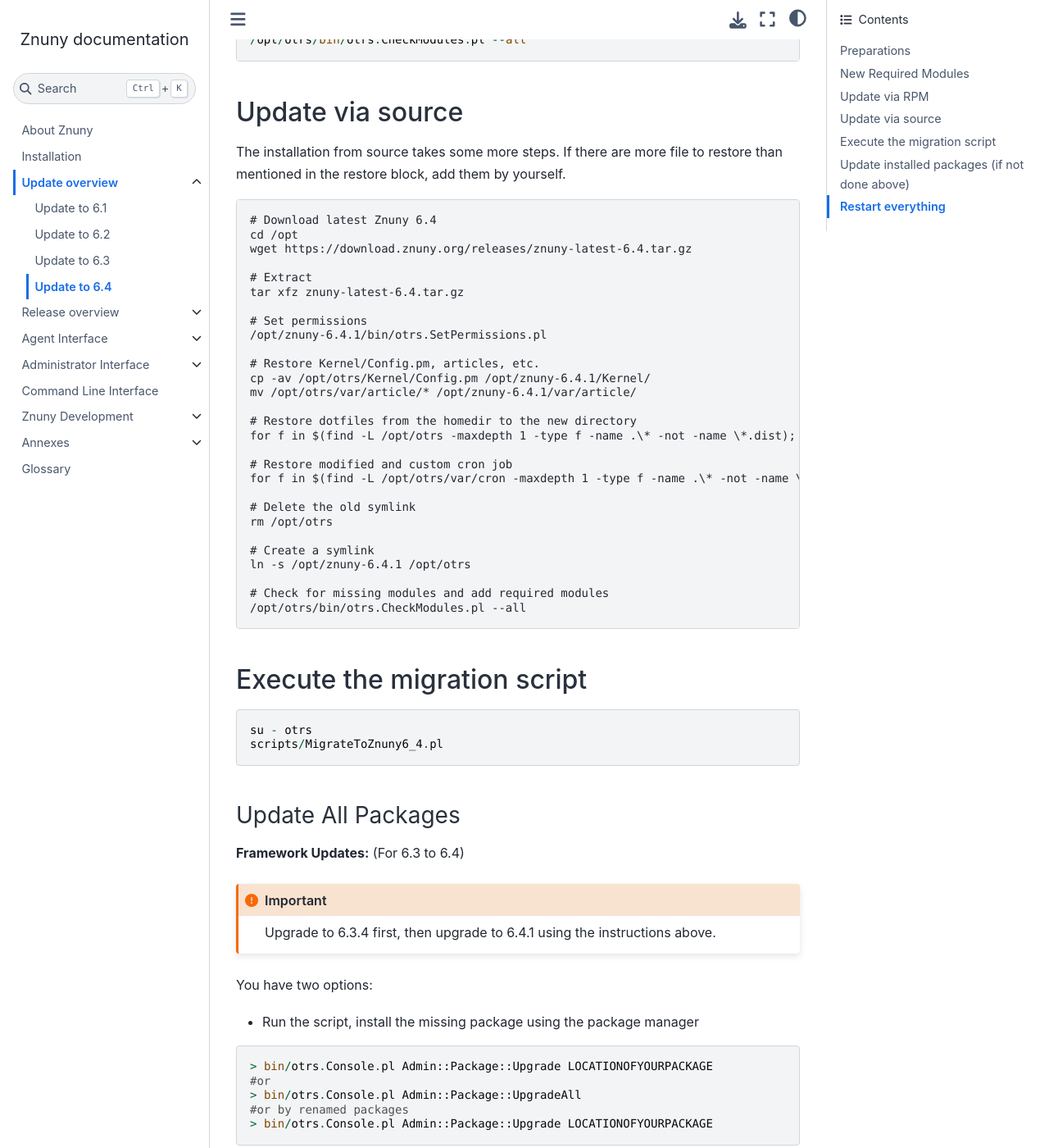
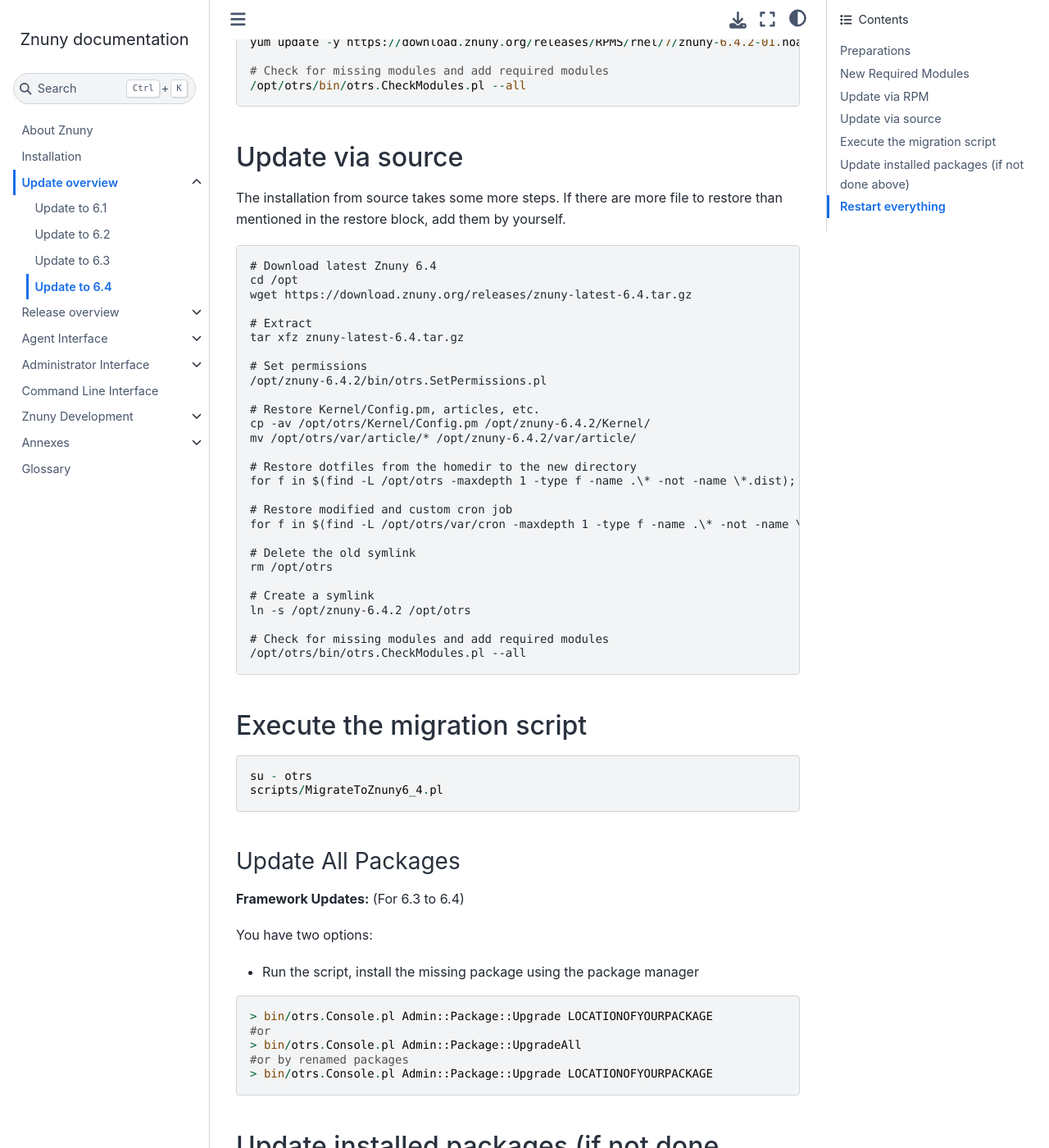
Before and after one commit to znuny/manual, a Sphinx documentation site: the page built from source/releases/installupdate/update/update-6.4.rst, in a window 1280 px wide and 1400 px high, scrolled down 1454 px. Shown: the whole window at 82% size. Built offline with Sphinx 7.4.7 and the Sphinx Book theme 1.1.4, drawn with Linux system fonts in a browser that asks for light colours; some of the changed text lies outside the part shown.

Commit message:
Manual/6.4.2

```diff
--- a/source/releases/index.rst
+++ b/source/releases/index.rst
@@ -18,6 +18,7 @@
 .. toctree::
    :maxdepth: 2
 
+   6_4_2/index
    6_4_1/index
    6_3_4/index
    6_3_3/index
--- a/source/releases/installupdate/update/update-6.4.rst
+++ b/source/releases/installupdate/update/update-6.4.rst
@@ -57,7 +58,7 @@
 .. code-block::
 
   # Update to Znuny 6.4 (RHEL 7 / CentOS 7)
-  yum update -y https://download.znuny.org/releases/RPMS/rhel/7/znuny-6.4.1-01.noarch.rpm
+  yum update -y https://download.znuny.org/releases/RPMS/rhel/7/znuny-6.4.2-01.noarch.rpm
 
   # Check for missing modules and add required modules
   /opt/otrs/bin/otrs.CheckModules.pl --all
@@ -78,23 +79,23 @@
   tar xfz znuny-latest-6.4.tar.gz
 
   # Set permissions
-  /opt/znuny-6.4.1/bin/otrs.SetPermissions.pl
+  /opt/znuny-6.4.2/bin/otrs.SetPermissions.pl
 
   # Restore Kernel/Config.pm, articles, etc.
-  cp -av /opt/otrs/Kernel/Config.pm /opt/znuny-6.4.1/Kernel/
-  mv /opt/otrs/var/article/* /opt/znuny-6.4.1/var/article/
+  cp -av /opt/otrs/Kernel/Config.pm /opt/znuny-6.4.2/Kernel/
+  mv /opt/otrs/var/article/* /opt/znuny-6.4.2/var/article/
 
   # Restore dotfiles from the homedir to the new directory
-  for f in $(find -L /opt/otrs -maxdepth 1 -type f -name .\* -not -name \*.dist); do cp -av "$f" /opt/znuny-6.4.1/; done
+  for f in $(find -L /opt/otrs -maxdepth 1 -type f -name .\* -not -name \*.dist); do cp -av "$f" /opt/znuny-6.4.2/; done
 
   # Restore modified and custom cron job
-  for f in $(find -L /opt/otrs/var/cron -maxdepth 1 -type f -name .\* -not -name \*.dist); do cp -av "$f" /opt/znuny-6.4.1/var/cron/; done
+  for f in $(find -L /opt/otrs/var/cron -maxdepth 1 -type f -name .\* -not -name \*.dist); do cp -av "$f" /opt/znuny-6.4.2/var/cron/; done
 
   # Delete the old symlink
   rm /opt/otrs
 
   # Create a symlink
-  ln -s /opt/znuny-6.4.1 /opt/otrs
+  ln -s /opt/znuny-6.4.2 /opt/otrs
 
   # Check for missing modules and add required modules
   /opt/otrs/bin/otrs.CheckModules.pl --all
@@ -114,10 +115,6 @@
 
 **Framework Updates:**
 (For 6.3 to 6.4)
-
-.. important::
-
-  Upgrade to 6.3.4 first, then upgrade to 6.4.1 using the instructions above.
 
 You have two options:
 
```
Also changed, not shown: other parts of source/releases/installupdate/update/update-6.4.rst (+4 -3 lines), source/releases/6_4_2/features.rst (added, +14 -0 lines), source/releases/6_4_2/index.rst (added, +19 -0 lines).
